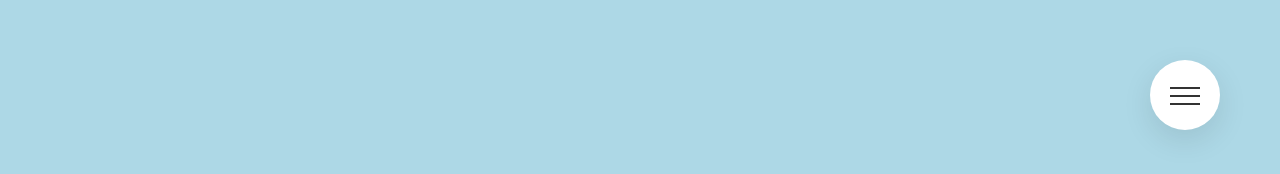
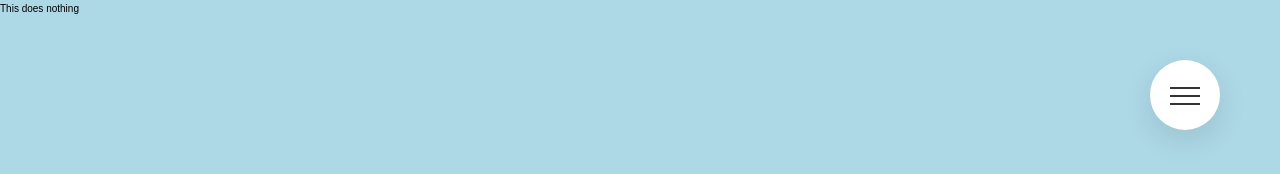
Before and after one commit to Werner0307/Sc-Pool-Services-Website, a website: page index.html in a window 1280 px wide. Drawn offline with Linux system fonts and the light colour scheme; a web font is replaced by a local one.

Commit message:
This is my second commit

```diff
--- a/index.html
+++ b/index.html
@@ -47,5 +47,6 @@
         </ul>
       </nav>
     </div>
+    <p>This does nothing</p>
   </body>
 </html>
```
